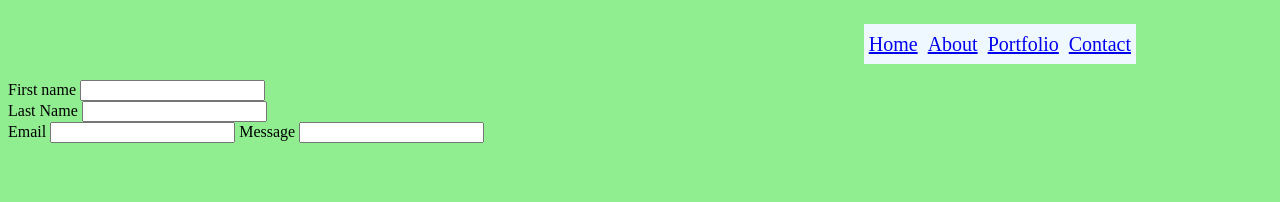
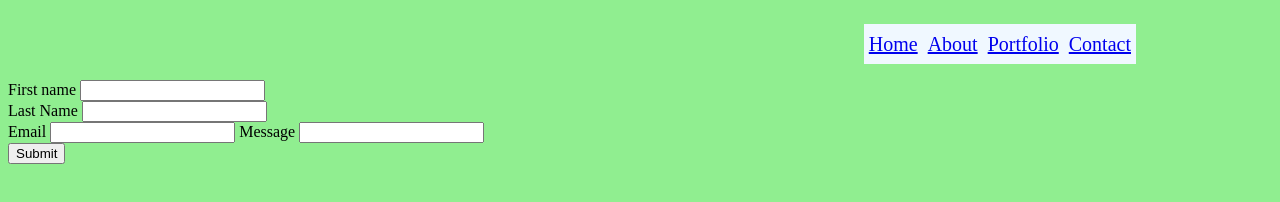
Before and after one commit to Raymond-Bilodeau-Personal-Website/My-Personal-Website, a plain HTML site: page Contact.html in a window 1280 px wide. Drawn offline with Linux system fonts and the light colour scheme.

Commit message:
add submit button

```diff
--- a/Contact.html
+++ b/Contact.html
@@ -25,7 +25,10 @@
         <input type="email" name="" id="">
 
         <label for="message">Message</label>
-        <input type="text" name="" id="">
+        <input type="text" name="" id=""><br>
+
+        <input type="submit">
+
     </form>
 
 </body>
```
